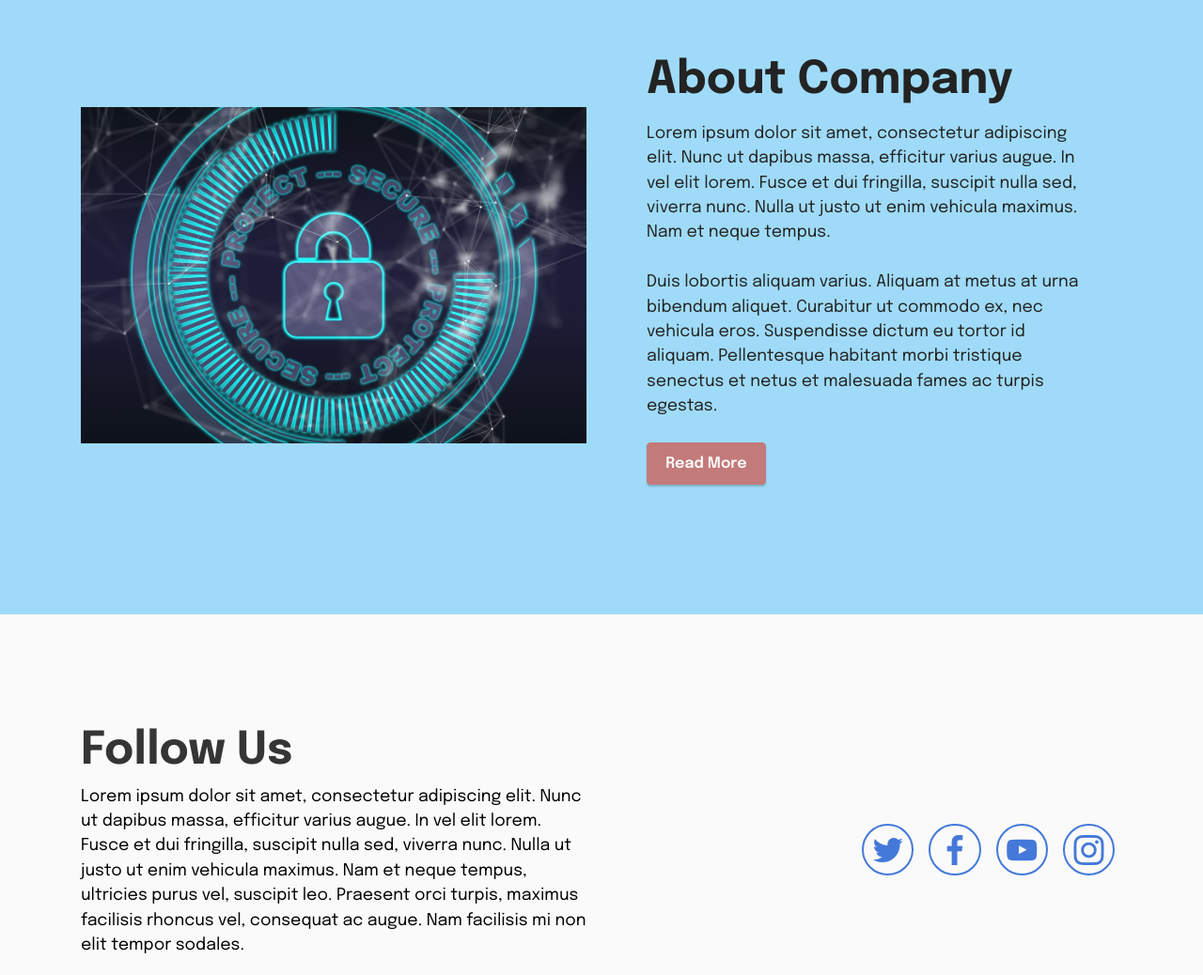
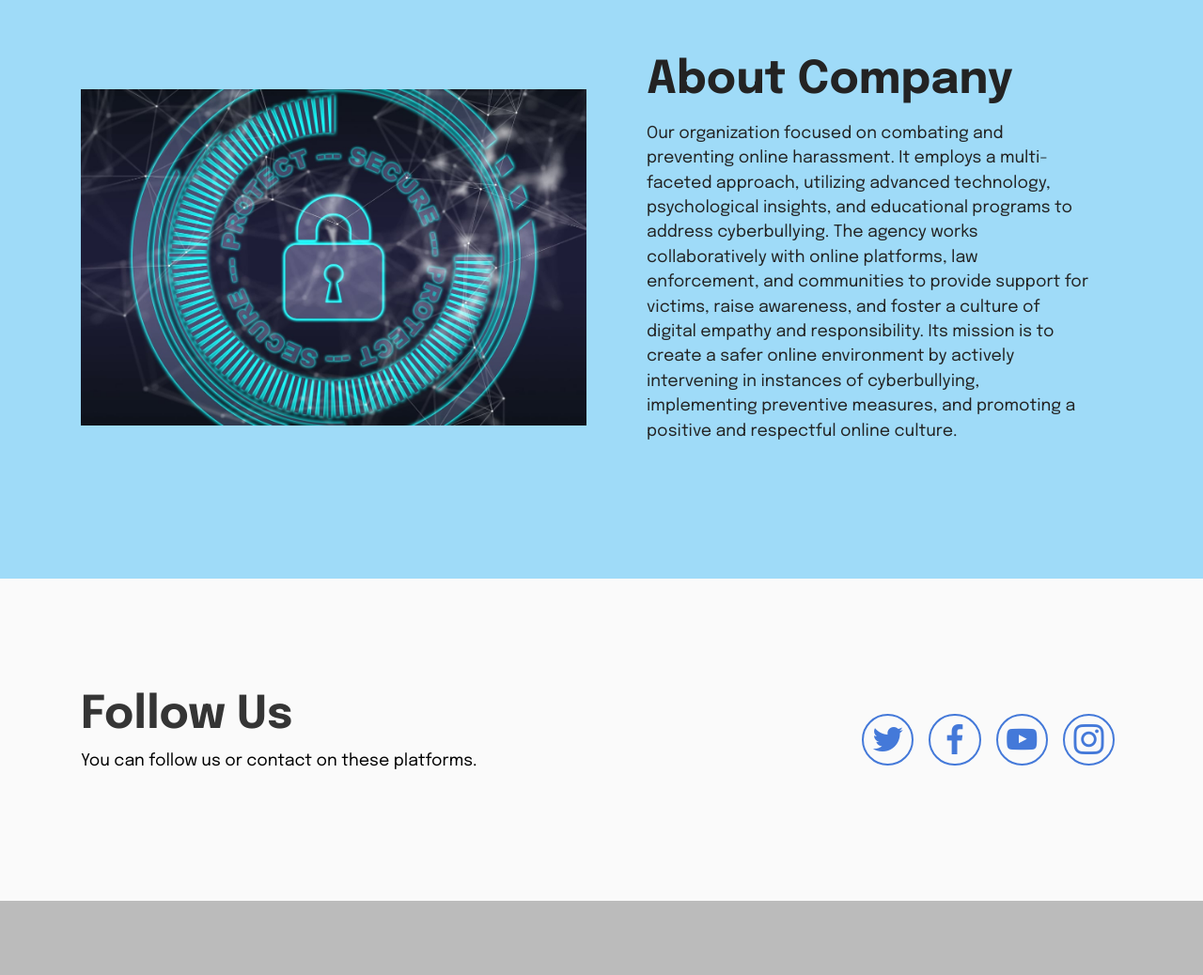
Before and after one commit to ShanuKumar1212/minor, a plain HTML site: page comm.html in a window 1280 px wide. Shown: the part 780-1818 px from the top of the page at 94% size. Drawn offline with Linux system fonts and the light colour scheme.

Commit message:
Update comm.html

```diff
--- a/comm.html
+++ b/comm.html
@@ -66,8 +66,7 @@
                     <h1 class="mbr-section-title mbr-fonts-style mb-3 display-2">
                         <strong>About Company</strong></h1>
                     <p class="mbr-text mbr-fonts-style display-7">
-                        Lorem ipsum dolor sit amet, consectetur adipiscing elit. Nunc ut dapibus massa, efficitur varius augue. In vel elit lorem. Fusce et dui fringilla, suscipit nulla sed, viverra nunc. Nulla ut justo ut enim vehicula maximus. Nam et neque tempus.<br><br>Duis lobortis aliquam varius. Aliquam at metus at urna bibendum aliquet. Curabitur ut commodo ex, nec vehicula eros. Suspendisse dictum eu tortor id aliquam. Pellentesque habitant morbi tristique senectus et netus et malesuada fames ac turpis egestas.<br></p>
-                    <div class="mbr-section-btn mt-3"><a class="btn btn-primary display-4" href="https://mobiri.se">Read More</a></div>
+                        Our organization focused on combating and preventing online harassment. It employs a multi-faceted approach, utilizing advanced technology, psychological insights, and educational programs to address cyberbullying. The agency works collaboratively with online platforms, law enforcement, and communities to provide support for victims, raise awareness, and foster a culture of digital empathy and responsibility. Its mission is to create a safer online environment by actively intervening in instances of cyberbullying, implementing preventive measures, and promoting a positive and respectful online culture.<br></p>
                 </div>
             </div>
         </div>
@@ -86,7 +85,7 @@
                 <h2 class="mbr-section-title mbr-fonts-style display-2">
                     <strong>Follow Us</strong>
                 </h2>
-                <p class="mbr-text mbr-fonts-style display-7">Lorem ipsum dolor sit amet, consectetur adipiscing elit. Nunc ut dapibus massa, efficitur varius augue. In vel elit lorem. Fusce et dui fringilla, suscipit nulla sed, viverra nunc. Nulla ut justo ut enim vehicula maximus. Nam et neque tempus, ultricies purus vel, suscipit leo. Praesent orci turpis, maximus facilisis rhoncus vel, consequat ac augue. Nam facilisis mi non elit tempor sodales.<br></p>
+                <p class="mbr-text mbr-fonts-style display-7">You can follow us or contact on these platforms.<br></p>
             </div>
             <div class="icons d-flex align-items-center col-12 col-md-6 justify-content-end mt-md-0 mt-2 flex-wrap">
                 <a href="https://twitter.com/mobirise" target="_blank">
@@ -119,7 +118,6 @@
     <div class="container">
         <div class="mbr-section-head">
             <h3 class="mbr-section-title mbr-fonts-style align-center mb-0 display-2"><strong>Write Us a Message</strong></h3>
-            <h4 class="mbr-section-subtitle mbr-fonts-style align-center mb-0 mt-2 display-7">Lorem ipsum dolor sit amet, consectetur adipiscing elit.</h4>
         </div>
         <div class="row justify-content-center mt-4">
             <div class="col-lg-8 mx-auto mbr-form" data-form-type="formoid">
```
